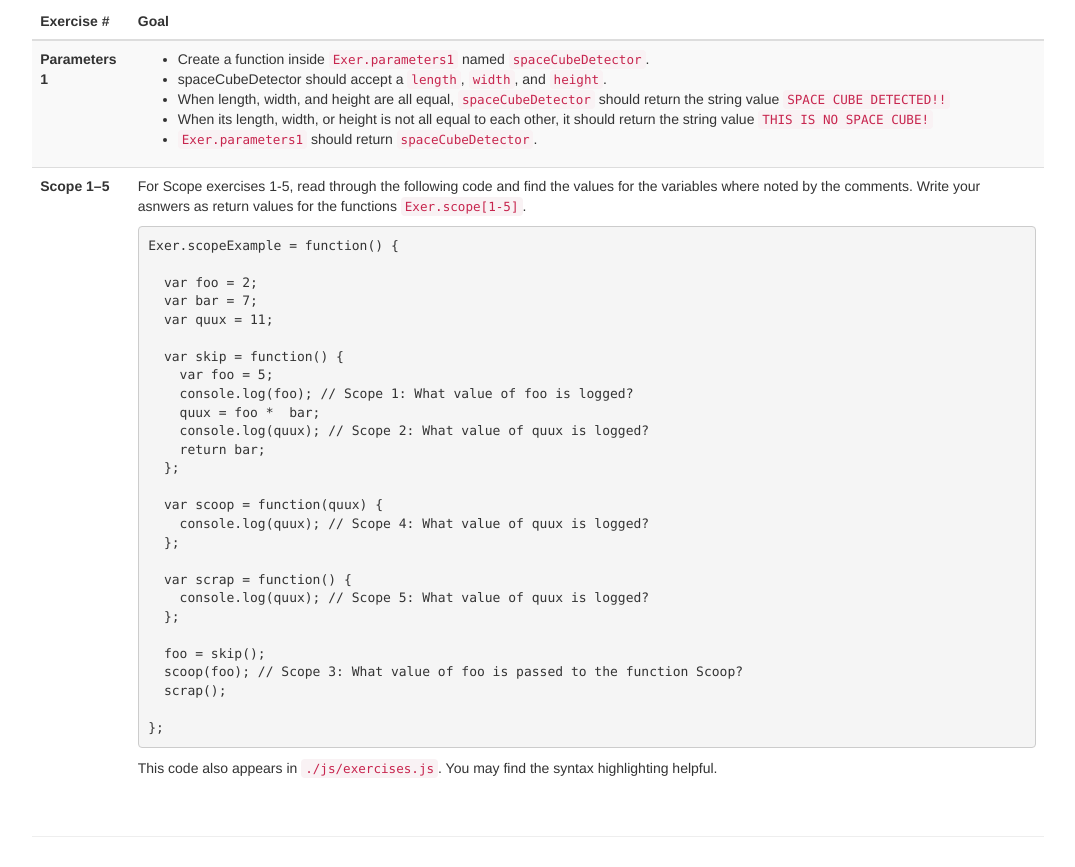
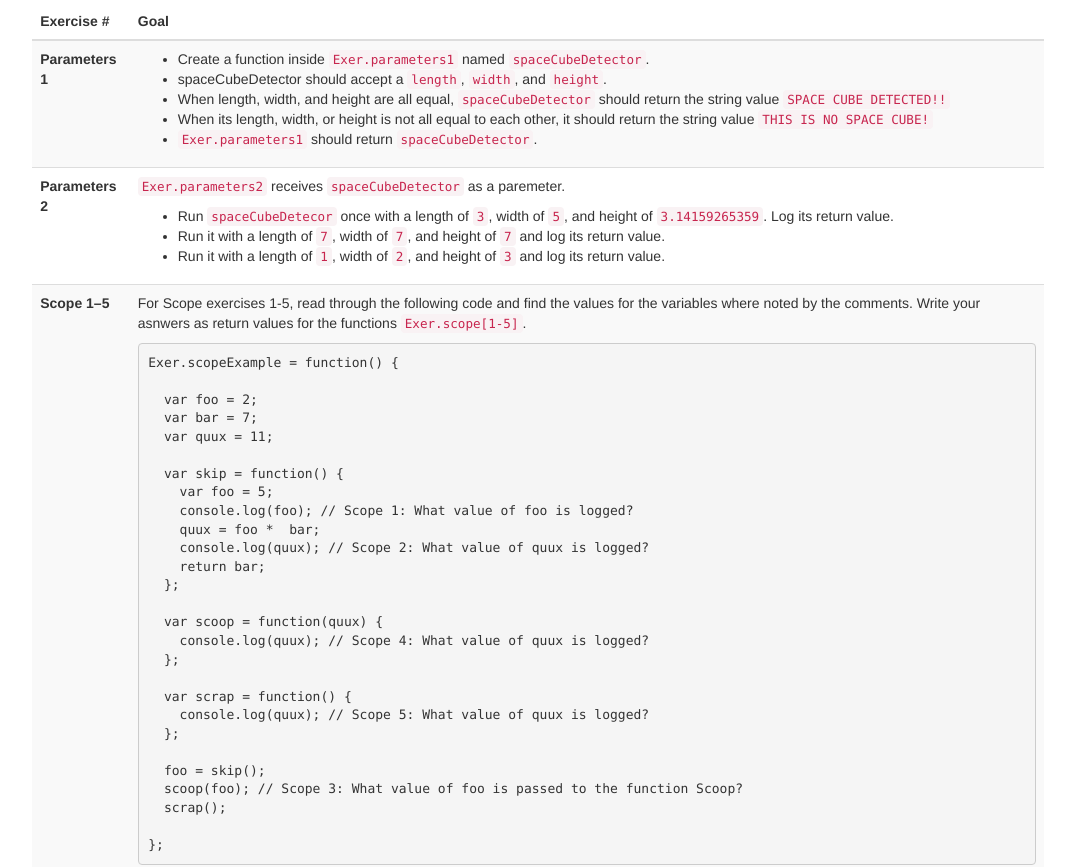
Before and after one commit to YWebCA/EloquentYWeb, a website: page chapter03/index.html in a window 1280 px wide. Shown: the part 1025-1892 px from the top of the page, without its empty margins (102-1177 px from the left). Drawn offline with Linux system fonts and the light colour scheme.

Commit message:
Parameters 2

```diff
--- a/chapter03/index.html
+++ b/chapter03/index.html
@@ -99,6 +99,17 @@
                   <li>When length, width, and height are all equal, <code>spaceCubeDetector</code> should return the string value <code>SPACE CUBE DETECTED!!</code></li>
                   <li>When its length, width, or height is not all equal to each other, it should return the string value <code>THIS IS NO SPACE CUBE!</code></li>
                   <li><code>Exer.parameters1</code> should return <code>spaceCubeDetector</code>.</li>
+              </td>
+            </tr>
+            <tr>
+              <th>Parameters 2</th>
+              <td>
+                <p><code>Exer.parameters2</code> receives <code>spaceCubeDetector</code> as a paremeter.</p>
+                <ul>
+                  <li>Run <code>spaceCubeDetecor</code> once with a length of <code>3</code>, width of <code>5</code>, and height of <code>3.14159265359</code>. Log its return value.</li>
+                  <li>Run it with a length of <code>7</code>, width of <code>7</code>, and height of <code>7</code> and log its return value.</li>
+                  <li>Run it with a length of <code>1</code>, width of <code>2</code>, and height of <code>3</code> and log its return value.</li>
+                </ul>
               </td>
             </tr>
             <tr>
--- a/chapter03/js/spec.js
+++ b/chapter03/js/spec.js
@@ -85,7 +85,9 @@ describe("Parameters and Scopes exercises", function() {
   });
 
   describe("Parameters 2", function() {
-    // Yeah I know this isn't test the order messages are logged in, but it's sane enough for now. Fix in the refactor.
+
+    // Currently does not care what order the different calls to
+    // spaceCubeDetector are made in
 
     beforeAll(function() {
       spyOn(Exer, 'spaceCubeDetector').and.callThrough();
```
Also changed, not shown: chapter03/js/exercises.js (+15 -9 lines).
